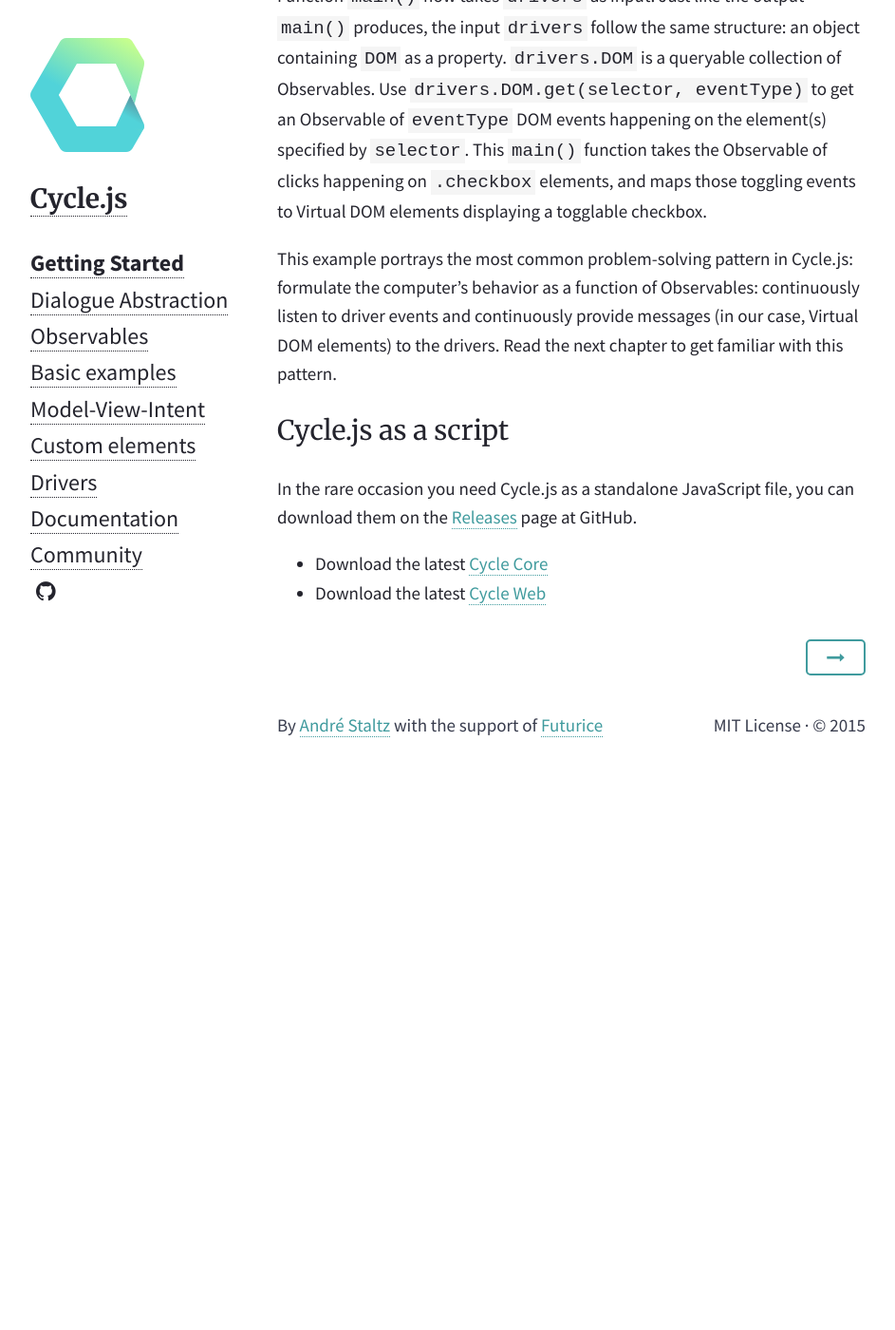
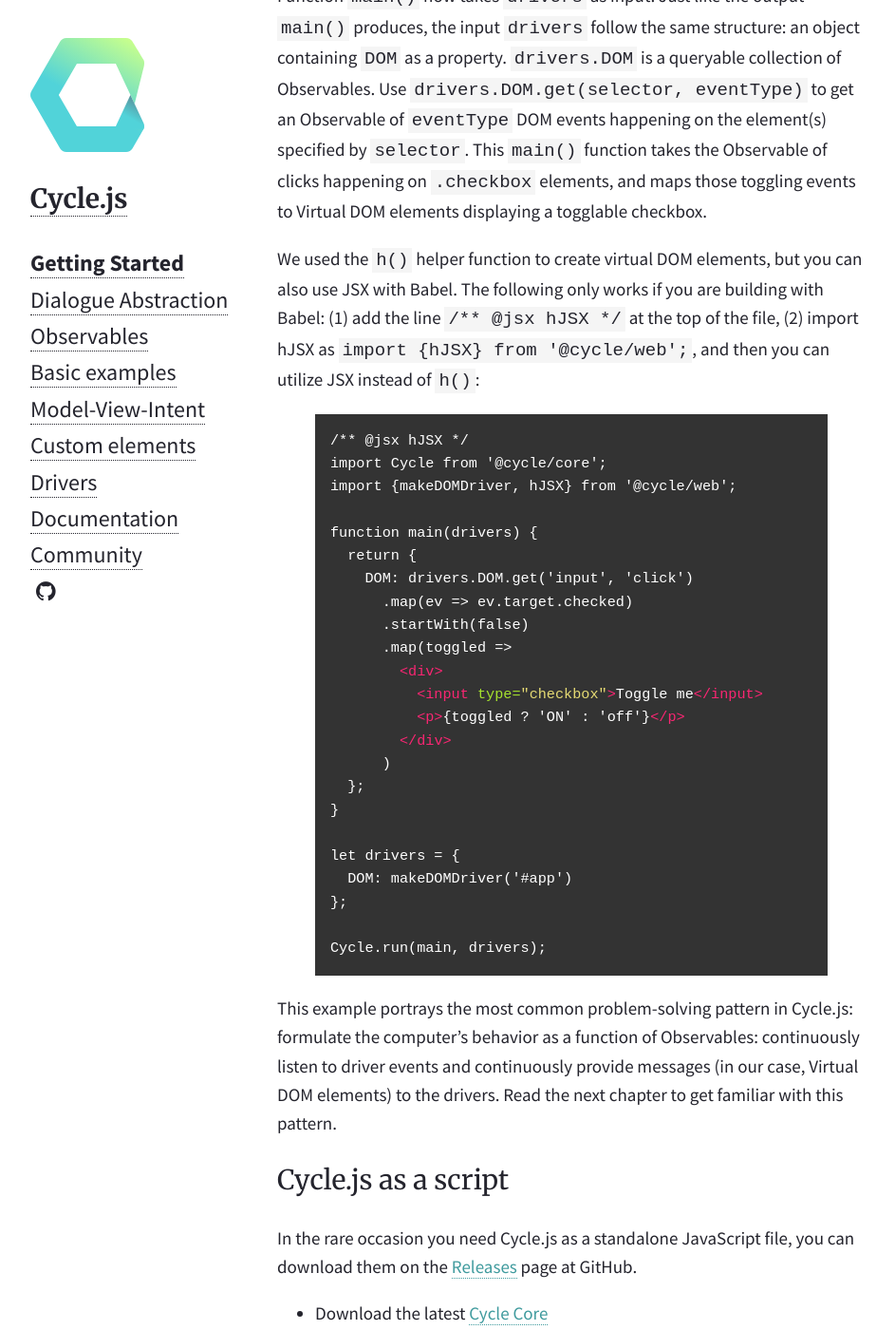
Before and after one commit to cyclejs/old-website, a Jekyll site: the page built from _posts/2015-01-31-getting-started.md, in a window 1280 px wide and 1400 px high, scrolled down 3148 px. Shown: the whole window at 95% size, without its empty margins (168-1111 px from the left). Built offline with Jekyll 4.4.1, drawn with Linux system fonts in a browser that asks for light colours; nearby versions of some CDN libraries; before the commit the page ends 3966 px from its top, so only the background shows below that.

Commit message:
Mention JSX usage in docs and getting started

```diff
--- a/_posts/2015-01-31-getting-started.md
+++ b/_posts/2015-01-31-getting-started.md
@@ -102,6 +102,34 @@
 
 Function `main()` now takes `drivers` as input. Just like the output `main()` produces, the input `drivers` follow the same structure: an object containing `DOM` as a property. `drivers.DOM` is a queryable collection of Observables. Use `drivers.DOM.get(selector, eventType)` to get an Observable of `eventType` DOM events happening on the element(s) specified by `selector`. This `main()` function takes the Observable of clicks happening on `.checkbox` elements, and maps those toggling events to Virtual DOM elements displaying a togglable checkbox.
 
+We used the `h()` helper function to create virtual DOM elements, but you can also use JSX with Babel. The following only works if you are building with Babel: (1) add the line `/** @jsx hJSX */` at the top of the file, (2) import hJSX as `import {hJSX} from '@cycle/web';`, and then you can utilize JSX instead of `h()`:
+
+{% highlight html %}
+/** @jsx hJSX */
+import Cycle from '@cycle/core';
+import {makeDOMDriver, hJSX} from '@cycle/web';
+
+function main(drivers) {
+  return {
+    DOM: drivers.DOM.get('input', 'click')
+      .map(ev => ev.target.checked)
+      .startWith(false)
+      .map(toggled =>
+        <div>
+          <input type="checkbox">Toggle me</input>
+          <p>{toggled ? 'ON' : 'off'}</p>
+        </div>
+      )
+  };
+}
+
+let drivers = {
+  DOM: makeDOMDriver('#app')
+};
+
+Cycle.run(main, drivers);
+{% endhighlight %}
+
 This example portrays the most common problem-solving pattern in Cycle.js: formulate the computer's behavior as a function of Observables: continuously listen to driver events and continuously provide messages (in our case, Virtual DOM elements) to the drivers. Read the next chapter to get familiar with this pattern.
 
 <h2 id="cyclejs-as-a-script">Cycle.js as a script</h2>
```
Also changed, not shown: _posts/2015-01-22-documentation.md (+12 -0 lines).
